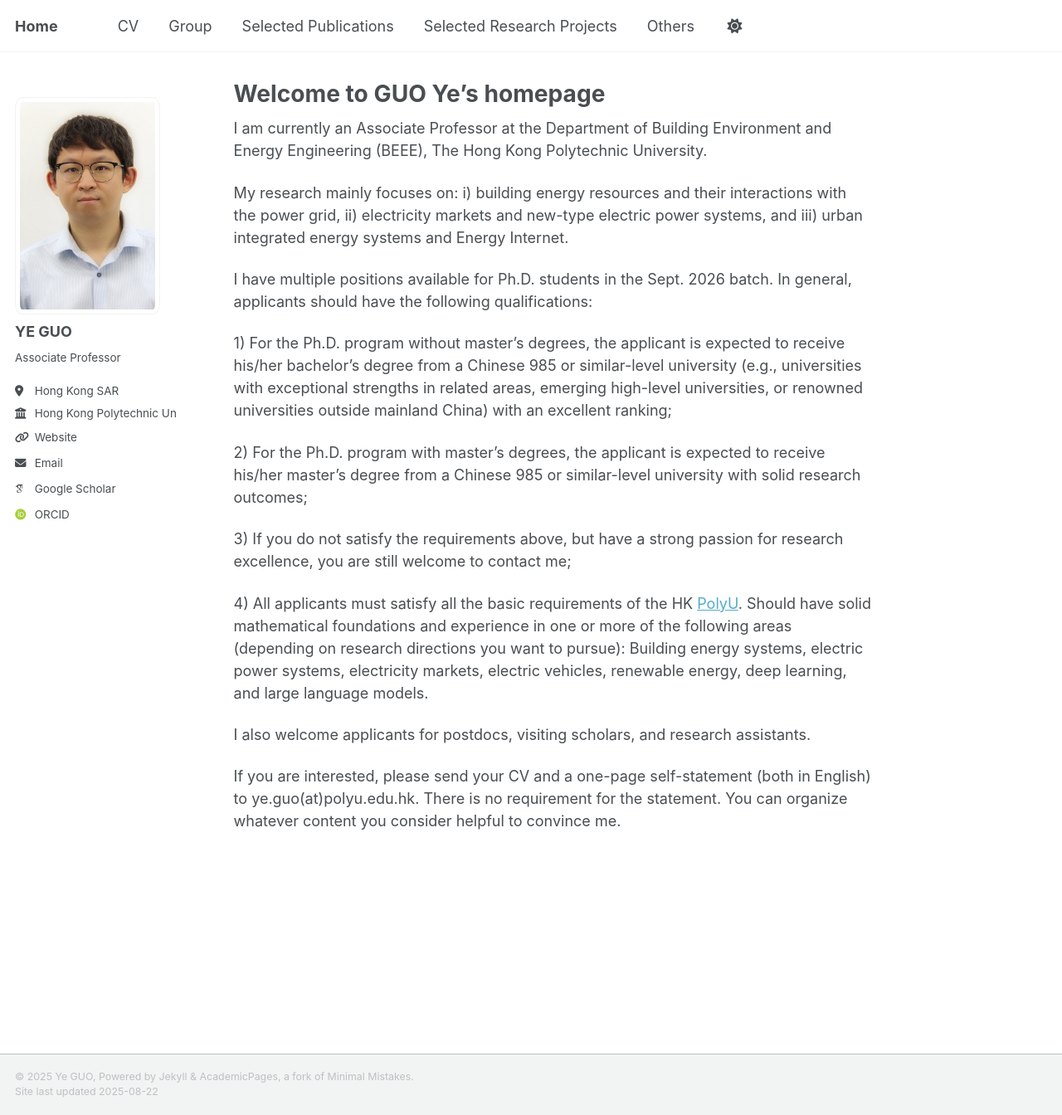
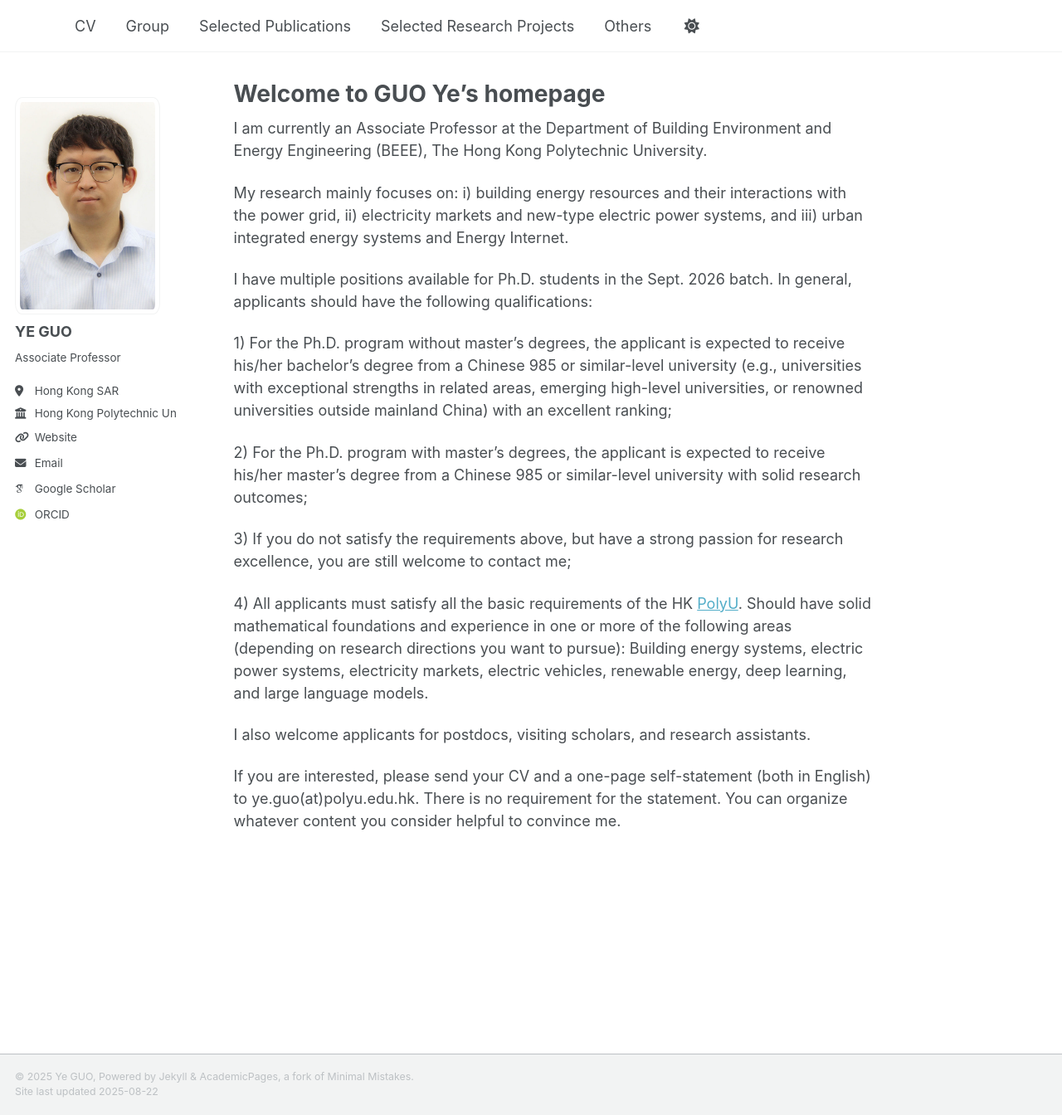
Before and after one commit to ye-guo/ye-guo.github.io, a Jekyll site: the page built from _pages/home.md, in a window 1280 px wide and 1344 px high. Shown: the whole window at 83% size. Built offline with Jekyll 4.4.1, drawn with Linux system fonts in a browser that asks for light colours; some web fonts are replaced; a script that is not in the unit is left out.

Commit message:
delete title - in browser tabs

```diff
--- a/_config.yml
+++ b/_config.yml
@@ -9,8 +9,8 @@
 # Basic Site Settings
 locale                   : "en-US"
 site_theme               : "default" # Currently available options are "default", "air"
-title                    : "Home"
-title_separator          : "-"
+title                    : ""
+title_separator          : ""
 name                     : &name "Ye GUO"
 description              : &description "personal description"
 url                      : https://guo-ye.net # the base hostname & protocol for your site e.g. "https://[your GitHub username].github.io" or if you already have some other page hosted on Github then use "https://[your GitHub username].github.io/[Your Repo Name]"
```
Also changed, not shown: 2 other files.
